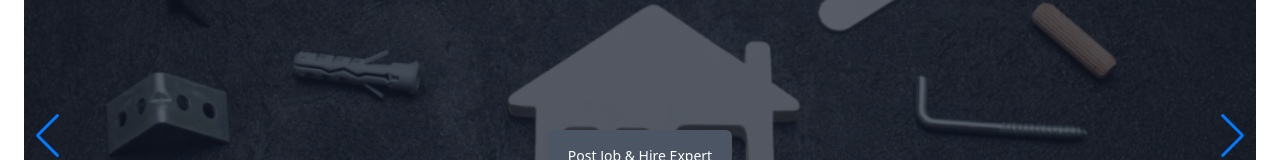
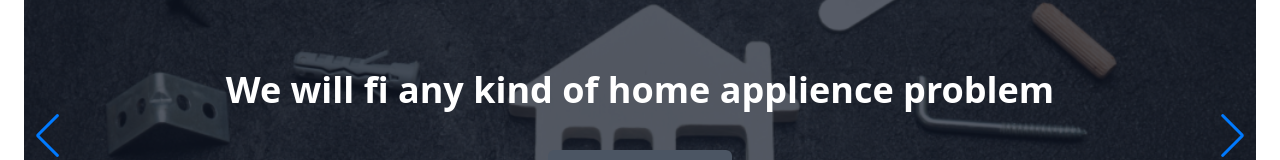
Before and after one commit to fahimhossain26/Hrs-Solution, a React (Vite) app: page / in a window 1280 px wide. Shown: the part 284-444 px from the top of the page. Built offline with nearby package versions, Linux system fonts and the light colour scheme; no server answers.

Commit message:
slider edit

```diff
--- a/src/Components/Carosol.jsx
+++ b/src/Components/Carosol.jsx
@@ -43,11 +43,11 @@ export default function Carosol() {
             <Slider image={bgi1} text='get your home repair service 1 hours '/>
             </SwiperSlide>
         <SwiperSlide>
-        <Slider image={bgi3}/>
+        <Slider image={bgi3}  text='We will fi any kind of home applience problem  '/>
         </SwiperSlide>
 
         <SwiperSlide>
-        <Slider image={bgi4}/>
+        <Slider image={bgi4}  text='we work sefaly and solve your problem easyly '/>
         </SwiperSlide>
 
 
```
